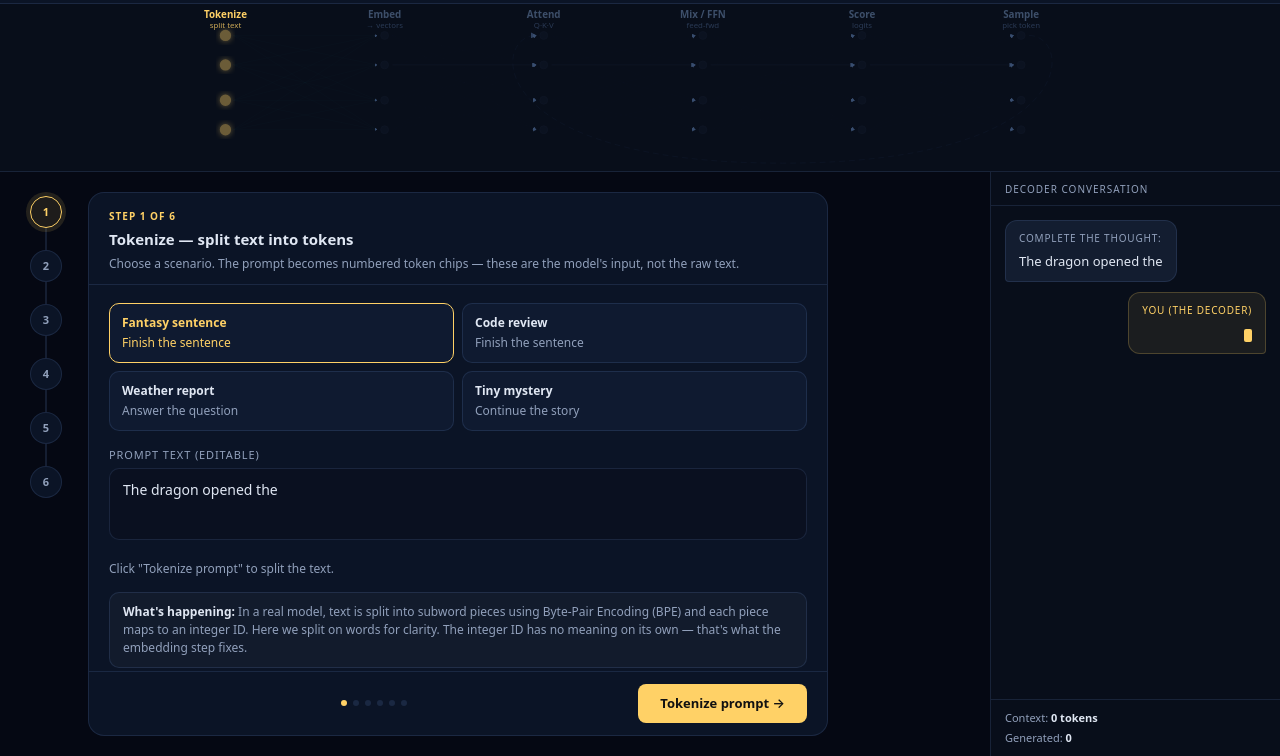
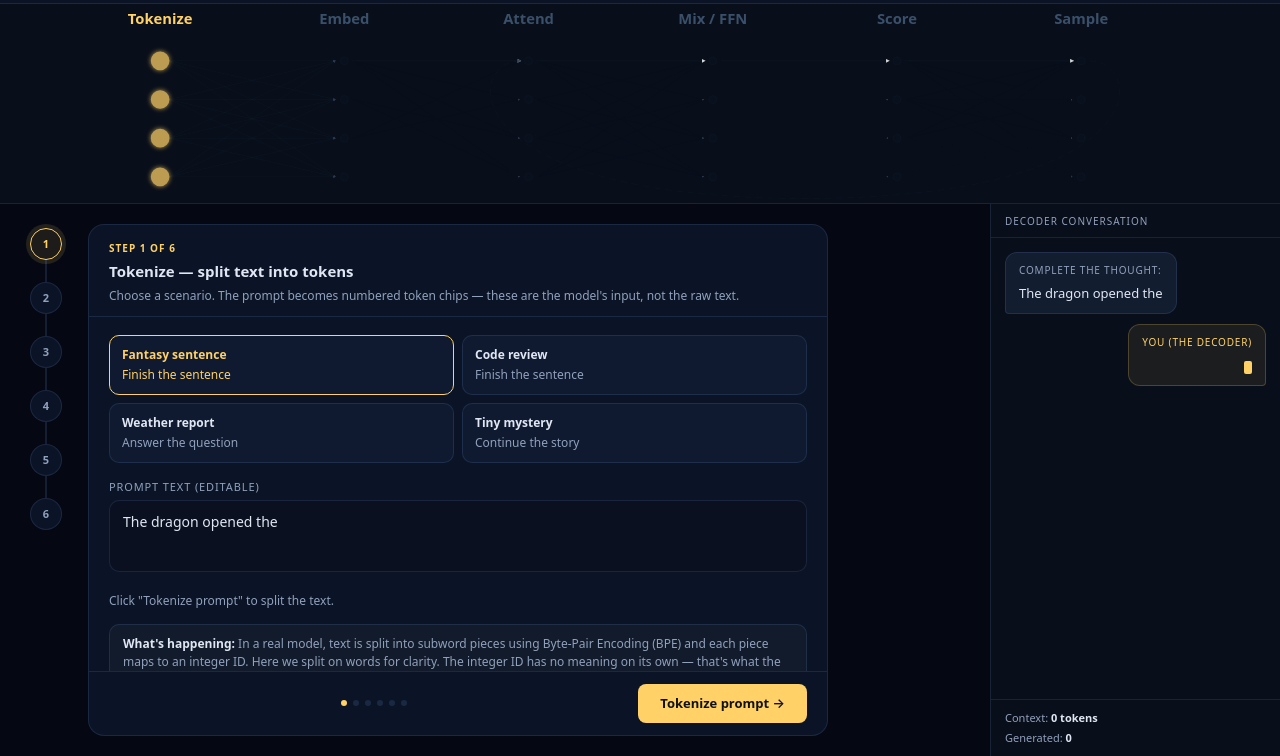
Before and after one commit to loremacs/home, a website: page projects/transformer-slice-v2/index.html in a window 1280 px wide. Shown: the part 44-800 px from the top of the page. Drawn offline with Linux system fonts and the light colour scheme.

Commit message:
fix: update prompt count for Transformer Slice v2 and enhance layout
Increased the prompt count for "Transformer Slice v2" from 1 to 2 in the project catalog. Adjusted the height of the chain strip in the project layout for improved visual consistency. Enhanced the node descriptor function to provide more detailed information about each node's attributes, improving user interaction and clarity.

```diff
--- a/projects/transformer-slice-v2/index.html
+++ b/projects/transformer-slice-v2/index.html
@@ -58,7 +58,7 @@ header {
 /* ── Chain strip ─────────────────────────────────────────────── */
 .chain-strip {
   flex-shrink: 0;
-  height: 168px;
+  height: 200px;
   background: #080e1a;
   border-bottom: 1px solid var(--border);
   position: relative;
@@ -998,152 +998,206 @@ function pickSample() {
 
 /* ── Neural chain strip ─────────────────────────────────────────────────── */
 const STEP_COLORS = ["#ffd166", "#66d9ff", "#b28cff", "#7dffe1", "#ff9f66", "#ff6b9a"];
-// 6 columns, 4 nodes each. cx = column centre x, ny = node y positions
 const COL_CX  = [78, 240, 402, 564, 726, 888];
-const NODE_NY = [32, 62, 98, 128]; // 4 rows inside 168px strip (top labels at y~14)
-
-/* Compute per-column, per-node brightness weights for the current state */
-function columnWeights() {
+const NODE_NY = [50, 84, 118, 152]; // 4 rows; col labels above at y≤22, node labels below at +12
+
+/* Build per-column node descriptors: {label, w}.
+   Each node represents a specific named entity — not an abstract unit. */
+function buildColNodes() {
   const toks = allTokens();
   const norm = normalizedAttention();
   const probs = toks.length ? probabilities() : [];
   const ctx = contextVector();
-
-  // col 0 — Tokenize: last 4 tokens, weight = attention
+  const attnMean = norm.length ? norm.reduce((a,b)=>a+b,0)/norm.length : 0.25;
+  const tokStart = Math.max(0, toks.length - 4);
+
+  // col 0 — Tokenize: last 4 context tokens, weight = their attention weight
   const c0 = NODE_NY.map((_, ni) => {
+    const ti = tokStart + ni;
+    return ti < toks.length
+      ? { label: toks[ti].slice(0,7), w: norm[ti] || 0.08 }
+      : { label: "—", w: 0.02 };
+  });
+
+  // col 1 — Embed: 4 feature dimensions, weight = blended context vector value
+  const c1 = ["obj","act","plc","lgc"].map((f, j) => ({ label: f, w: clamp(ctx[j], 0.06, 1) }));
+
+  // col 2 — Attend: Q / K / V / out — weight derived from attention activity
+  const c2 = [
+    { label: "Q",   w: clamp(attnMean * 1.00, 0.06, 1) },
+    { label: "K",   w: clamp(attnMean * 0.90, 0.06, 1) },
+    { label: "V",   w: clamp(attnMean * 0.85, 0.06, 1) },
+    { label: "out", w: clamp(attnMean * 0.75, 0.06, 1) }
+  ];
+
+  // col 3 — FFN: expand → activate → contract → +residual
+  const c3 = [
+    { label: "exp",  w: clamp(ctx[0] * 1.2, 0.06, 1) },
+    { label: "actv", w: clamp(ctx[1] * 1.1, 0.06, 1) },
+    { label: "ctr",  w: clamp(ctx[2] * 1.0, 0.06, 1) },
+    { label: "+res", w: clamp(ctx[3] * 0.9, 0.06, 1) }
+  ];
+
+  // col 4 — Score: top-4 candidate tokens by logit score, weight = probability
+  const c4 = NODE_NY.map((_, ni) => ({
+    label: probs[ni] ? probs[ni].token.slice(0,7) : "—",
+    w: probs[ni] ? clamp(probs[ni].prob * 2.2, 0.06, 1) : 0.04
+  }));
+
+  // col 5 — Sample: same tokens — the distribution we draw from
+  const c5 = NODE_NY.map((_, ni) => ({
+    label: probs[ni] ? probs[ni].token.slice(0,7) : "—",
+    w: probs[ni] ? clamp(probs[ni].prob * 2.2, 0.06, 1) : 0.04
+  }));
+
+  return [c0, c1, c2, c3, c4, c5];
+}
+
+/* Spread raw weights so the full 0→1 range is used within each column.
+   `base` keeps even the lowest node partially visible. */
+function spreadWeights(nodes, base = 0.15) {
+  const ws = nodes.map(n => n.w);
+  const maxW = Math.max(...ws, 0.01);
+  const minW = Math.min(...ws, 0);
+  const range = maxW - minW;
+  return nodes.map(n => ({
+    ...n,
+    sw: range > 0.02 ? base + ((n.w - minW) / range) * (1 - base) : 0.5
+  }));
+}
+
+/* Semantic connection weight between node ni (col ci) → node nj (col ci+1).
+   - tok→embed  : actual feature value of that token for that dimension (real vocab data)
+   - mix→score  : feature value of the candidate token × FFN node activity (live on dial change)
+   - all others : geometric mean of spread weights */
+function connWeight(ci, ni, nj, cols) {
+  if (ci === 0) {
+    // Tokenize → Embed: how much does token[ni] score on feature[nj]?
+    const toks = allTokens();
     const ti = Math.max(0, toks.length - 4) + ni;
-    return ti < toks.length ? (norm[ti] || 0) : 0;
-  });
-
-  // col 1 — Embed: feature dimensions weighted by context vector
-  const c1 = NODE_NY.map((_, ni) => ni < 5 ? clamp(ctx[ni], 0, 1) : 0);
-
-  // col 2 — Attend: Q/K/V/softmax — weight by how active each concept is
-  const attnActivity = norm.reduce((a, b) => a + b, 0) / Math.max(1, norm.length);
-  const c2 = [attnActivity, attnActivity * .85, attnActivity * .7, attnActivity * .55];
-
-  // col 3 — Mix: feature activations after FFN
-  const c3 = NODE_NY.map((_, ni) => ni < 5 ? clamp(ctx[ni] * 1.1, 0, 1) : 0);
-
-  // col 4 — Score: top logit activations
-  const c4 = NODE_NY.map((_, ni) => probs[ni] ? probs[ni].prob * 3.5 : 0.1);
-
-  // col 5 — Sample: top candidate probabilities
-  const c5 = NODE_NY.map((_, ni) => probs[ni] ? probs[ni].prob * 3.5 : 0.1);
-
-  return [c0, c1, c2, c3, c4, c5];
+    const vec = ti < toks.length ? tokenVector(toks[ti]) : [0, 0, 0, 0, 0];
+    return clamp(vec[nj] || 0, 0.02, 1);
+  }
+  if (ci === 3) {
+    // Mix/FFN → Score: feature activation × FFN node activity × candidate probability
+    // Multiplying by probability ensures the highest-ranked candidate anchors the dominant path.
+    const probs = allTokens().length ? probabilities() : [];
+    const cand = probs[nj];
+    if (!cand) return 0.05;
+    const cv = tokenVector(cand.token);
+    return clamp(cv[ni] * cols[3][ni].sw * (0.25 + cand.p * 0.75), 0.03, 1);
+  }
+  return Math.sqrt(cols[ci][ni].sw * cols[ci + 1][nj].sw);
 }
 
 function renderChainStrip() {
-  const s = state.step - 1; // 0-indexed active column
-  const wts = columnWeights();
+  const s = state.step - 1;
   const loopActive = state.loopCount > 0;
-  const svgH = 168;
-  const vbH = 170;
-
-  // Stage labels
-  const labelNames = ["Tokenize", "Embed", "Attend", "Mix / FFN", "Score", "Sample"];
-  const labelDescs = ["split text", "→ vectors", "Q·K·V", "feed-fwd", "logits", "pick token"];
+  const vbH = 175;
+  const rawCols = buildColNodes();
+  const cols = rawCols.map(c => spreadWeights(c));
+  const colNames = ["Tokenize","Embed","Attend","Mix / FFN","Score","Sample"];
 
   let svg = `<svg viewBox="0 0 1000 ${vbH}" preserveAspectRatio="xMidYMid meet" xmlns="http://www.w3.org/2000/svg">
   <defs>
-    <marker id="ah" markerWidth="6" markerHeight="6" refX="5" refY="3" orient="auto">
-      <polygon points="0 0,6 3,0 6" fill="#3a4f70" opacity=".8"/>
+    <marker id="ah" markerWidth="5" markerHeight="5" refX="4" refY="2.5" orient="auto">
+      <polygon points="0 0,5 2.5,0 5" fill="#2a3850" opacity=".9"/>
     </marker>
-    <marker id="ah-hot" markerWidth="6" markerHeight="6" refX="5" refY="3" orient="auto">
-      <polygon points="0 0,6 3,0 6" fill="#ffffff" opacity=".9"/>
+    <marker id="ah-hot" markerWidth="5" markerHeight="5" refX="4" refY="2.5" orient="auto">
+      <polygon points="0 0,5 2.5,0 5" fill="#ffffffcc"/>
     </marker>
     <filter id="glow" x="-60%" y="-60%" width="220%" height="220%">
-      <feGaussianBlur stdDeviation="5" result="b"/>
+      <feGaussianBlur stdDeviation="4" result="b"/>
       <feMerge><feMergeNode in="b"/><feMergeNode in="SourceGraphic"/></feMerge>
     </filter>
     <filter id="glow-sm" x="-40%" y="-40%" width="180%" height="180%">
-      <feGaussianBlur stdDeviation="3" result="b"/>
+      <feGaussianBlur stdDeviation="2.5" result="b"/>
       <feMerge><feMergeNode in="b"/><feMergeNode in="SourceGraphic"/></feMerge>
     </filter>
   </defs>`;
 
-  // ── inter-column connection lines ────────────────────────────────────────
+  // ── connection lines ──────────────────────────────────────────────────────
   for (let ci = 0; ci < 5; ci++) {
     const x1 = COL_CX[ci];
     const x2 = COL_CX[ci + 1];
-    const colDone = ci < s;
-    const colActive = ci === s - 1 || ci === s;  // lines entering or leaving active col
     const pathColor = STEP_COLORS[ci + 1];
+    const colDone   = ci < s;
+    const colActive = ci === s - 1 || ci === s;
     const id = `cl${ci+1}${ci+2}`;
-
-    // Connect each node in ci to each node in ci+1 with weight-based opacity
+    let domNi = 0, domNj = 0, domCW = -1;
+
+    // All-to-all mesh — opacity and width driven by semantic connWeight
     for (let ni = 0; ni < 4; ni++) {
       for (let nj = 0; nj < 4; nj++) {
-        const w = colActive
-          ? Math.sqrt(wts[ci][ni] * wts[ci+1][nj])
-          : (colDone ? 0.18 : 0.05);
-        const opacity = colDone ? clamp(w + 0.12, 0.08, 0.55) : clamp(w, 0.04, colActive ? 0.85 : 0.09);
-        const sw = colActive ? clamp(w * 3, 0.4, 2.5) : 0.6;
-        const hot = colActive && opacity > 0.45;
+        const cw = connWeight(ci, ni, nj, cols);
+        const baseOp = colActive ? 0.04 : (colDone ? 0.03 : 0.015);
+        const op  = clamp(baseOp + cw * (colActive ? 0.68 : (colDone ? 0.32 : 0.06)), 0.015, colActive ? 0.82 : 0.48);
+        const sw  = colActive ? clamp(0.4 + cw * 2.4, 0.4, 2.6) : (colDone ? clamp(0.3 + cw * 1.0, 0.3, 1.2) : 0.3);
         svg += `<line x1="${x1+8}" y1="${NODE_NY[ni]}" x2="${x2-8}" y2="${NODE_NY[nj]}"
-          stroke="${colDone ? pathColor : (colActive ? pathColor : '#2a3550')}"
-          stroke-width="${sw}" stroke-opacity="${opacity.toFixed(2)}"
-          ${hot ? `filter="url(#glow-sm)" marker-end="url(#ah-hot)"` : `marker-end="url(#ah)"`}/>`;
+          stroke="${colDone || colActive ? pathColor : '#1e2d42'}"
+          stroke-width="${sw.toFixed(2)}" stroke-opacity="${op.toFixed(2)}"
+          marker-end="url(#ah)"/>`;
+        if (cw > domCW) { domCW = cw; domNi = ni; domNj = nj; }
       }
     }
-    // Bright "main path" line on top (bold dominant route)
-    if (colDone || colActive) {
-      const ni = wts[ci].indexOf(Math.max(...wts[ci]));
-      const nj = wts[ci+1].indexOf(Math.max(...wts[ci+1]));
-      const op = colActive ? 0.9 : 0.5;
-      svg += `<line id="${id}" class="cl" x1="${x1+8}" y1="${NODE_NY[ni]}" x2="${x2-8}" y2="${NODE_NY[nj]}"
-        stroke="${pathColor}" stroke-width="${colActive ? 2.8 : 1.8}" stroke-opacity="${op}"
-        filter="${colActive ? 'url(#glow-sm)' : ''}" marker-end="url(#ah-hot)"/>`;
-    } else {
-      svg += `<line id="${id}" class="cl" x1="${x1+8}" y1="${NODE_NY[1]}" x2="${x2-8}" y2="${NODE_NY[1]}"
-        stroke="#2a3550" stroke-width="0.8" stroke-opacity="0.2" marker-end="url(#ah)"/>`;
-    }
+
+    // Dominant path — bright, thick, glowing on active segment
+    const domOp = colActive ? 0.96 : (colDone ? 0.62 : 0.18);
+    const domSw = colActive ? 2.8 : (colDone ? 1.6 : 0.7);
+    svg += `<line id="${id}" class="cl"
+      x1="${x1+7}" y1="${NODE_NY[domNi]}" x2="${x2-7}" y2="${NODE_NY[domNj]}"
+      stroke="${colDone || colActive ? pathColor : '#2a3550'}"
+      stroke-width="${domSw}" stroke-opacity="${domOp}"
+      ${colActive ? 'filter="url(#glow-sm)"' : ''}
+      marker-end="url(#ah-hot)"/>`;
   }
 
-  // ── loop-back path (Sample → Attend) ─────────────────────────────────────
-  const lx1 = COL_CX[5] + 8;
-  const lx2 = COL_CX[2] - 8;
-  const loopNi = wts[5].indexOf(Math.max(...wts[5]));
-  const loopNj = wts[2].indexOf(Math.max(...wts[2]));
-  const ly1 = NODE_NY[loopNi];
-  const ly2 = NODE_NY[loopNj];
+  // ── loop-back arc (Sample → Attend) ──────────────────────────────────────
+  const lx1 = COL_CX[5] + 7, lx2 = COL_CX[2] - 7;
+  const loopNi = cols[5].reduce((b,n,i) => n.sw > cols[5][b].sw ? i : b, 0);
+  const loopNj = cols[2].reduce((b,n,i) => n.sw > cols[2][b].sw ? i : b, 0);
   svg += `<path id="cl63" class="cl" fill="none"
-    d="M${lx1},${ly1} C${lx1+45},${ly1} ${lx1+55},${vbH-8} ${(lx1+lx2)/2},${vbH-8} C${lx2-55},${vbH-8} ${lx2-45},${ly2} ${lx2},${ly2}"
+    d="M${lx1},${NODE_NY[loopNi]} C${lx1+50},${NODE_NY[loopNi]} ${lx1+60},${vbH-4} ${(lx1+lx2)/2},${vbH-4} C${lx2-60},${vbH-4} ${lx2-50},${NODE_NY[loopNj]} ${lx2},${NODE_NY[loopNj]}"
     stroke="${loopActive ? '#b28cff' : '#1e2d48'}"
-    stroke-width="${loopActive ? 2 : 1}" stroke-opacity="${loopActive ? .7 : .2}"
+    stroke-width="${loopActive ? 2 : 0.8}" stroke-opacity="${loopActive ? .72 : .18}"
     stroke-dasharray="6 4"
     ${loopActive ? 'filter="url(#glow-sm)"' : ''}
     marker-end="${loopActive ? 'url(#ah-hot)' : 'url(#ah)'}"/>`;
 
-  // ── nodes ────────────────────────────────────────────────────────────────
+  // ── nodes + labels ────────────────────────────────────────────────────────
   for (let ci = 0; ci < 6; ci++) {
     const cx = COL_CX[ci];
     const color = STEP_COLORS[ci];
     const isActive = ci === s;
-    const isDone = ci < s;
-    const baseOpacity = isActive ? 1 : (isDone ? 0.65 : 0.22);
-
-    // Column label
-    svg += `<text x="${cx}" y="14" text-anchor="middle" font-size="10" font-weight="700"
-      fill="${isActive ? color : (isDone ? color + 'bb' : '#3d4f6a')}"
+    const isDone   = ci < s;
+
+    svg += `<text x="${cx}" y="18" text-anchor="middle" font-size="13" font-weight="700"
+      fill="${isActive ? color : (isDone ? color+'cc' : '#3a506a')}"
       font-family="system-ui,sans-serif" style="cursor:pointer" onclick="goToStep(${ci+1})"
-    >${labelNames[ci]}</text>`;
-    svg += `<text x="${cx}" y="24" text-anchor="middle" font-size="8"
-      fill="${isActive ? color + 'cc' : '#2a3a55'}"
-      font-family="system-ui,sans-serif">${labelDescs[ci]}</text>`;
+      >${colNames[ci]}</text>`;
 
     for (let ni = 0; ni < 4; ni++) {
       const cy = NODE_NY[ni];
-      const w = clamp(wts[ci][ni], 0, 1);
-      const r = isActive ? clamp(5 + w * 6, 5, 11) : (isDone ? clamp(4 + w * 3, 4, 7) : 4);
-      const opacity = isActive ? clamp(0.4 + w * 0.6, 0.4, 1) : (isDone ? clamp(0.25 + w * 0.45, 0.22, 0.7) : 0.18);
-      const fill = isActive ? color : (isDone ? color : "#1a2640");
-      const stroke = isActive ? color : (isDone ? color + "80" : "#2a3550");
-      const gf = isActive && w > 0.5 ? ' filter="url(#glow)"' : (isActive ? ' filter="url(#glow-sm)"' : "");
+      const nd = cols[ci][ni];
+      const w  = nd.sw;
+      const r  = isActive ? clamp(4 + w * 7, 4.5, 11) : (isDone ? clamp(3.5 + w * 3.5, 3.5, 7) : 3.5);
+      const op = isActive ? clamp(0.45 + w * 0.55, 0.45, 1) : (isDone ? clamp(0.22 + w * 0.48, 0.22, 0.72) : 0.14);
+      const gf = isActive ? (w > 0.6 ? ' filter="url(#glow)"' : ' filter="url(#glow-sm)"') : "";
       svg += `<circle cx="${cx}" cy="${cy}" r="${r.toFixed(1)}"
-        fill="${fill}" stroke="${stroke}" stroke-width="${isActive ? 1.5 : 0.8}"
-        opacity="${opacity.toFixed(2)}"${gf} style="cursor:pointer" onclick="goToStep(${ci+1})"/>`;
+        fill="${isActive ? color : (isDone ? color : '#111d30')}"
+        stroke="${isActive ? color : (isDone ? color+'88' : '#2a3550')}"
+        stroke-width="${isActive ? 1.4 : 0.7}"
+        opacity="${op.toFixed(2)}"${gf}
+        style="cursor:pointer" onclick="goToStep(${ci+1})"/>`;
+
+      // Label shown right-of-node for cols 0-2, left-of-node for cols 3-5
+      if (nd.label && nd.label !== "—" && (isActive || isDone)) {
+        const lx = ci < 3 ? cx + r + 4 : cx - r - 4;
+        svg += `<text x="${lx}" y="${cy+4}" text-anchor="${ci < 3 ? 'start' : 'end'}"
+          font-size="10" fill="${isActive ? color : color+'99'}"
+          font-family="system-ui,monospace" opacity="${op.toFixed(2)}"
+          >${esc(nd.label)}</text>`;
+      }
     }
   }
 
```
Also changed, not shown: index.html (+1 -1 lines).
